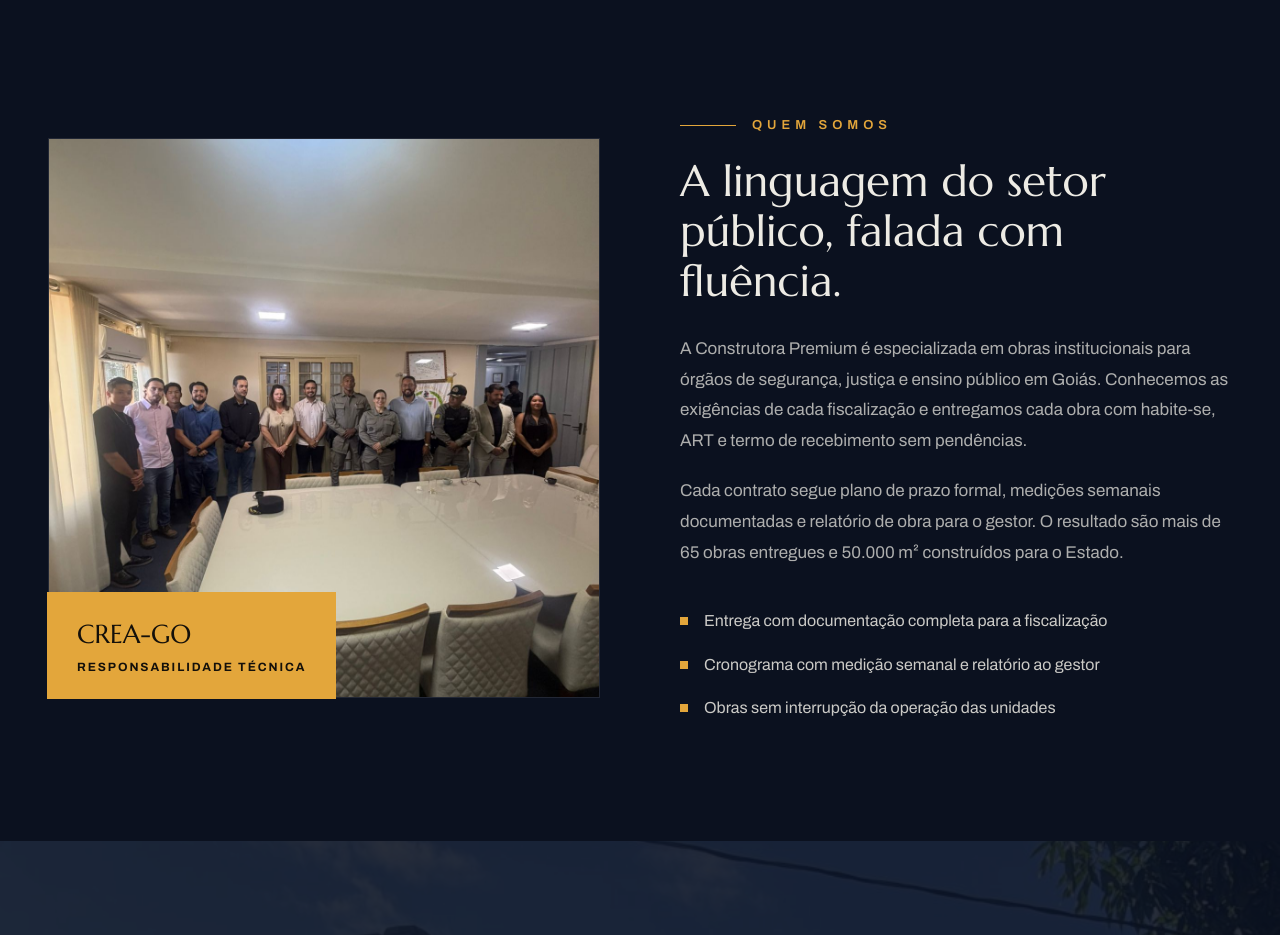
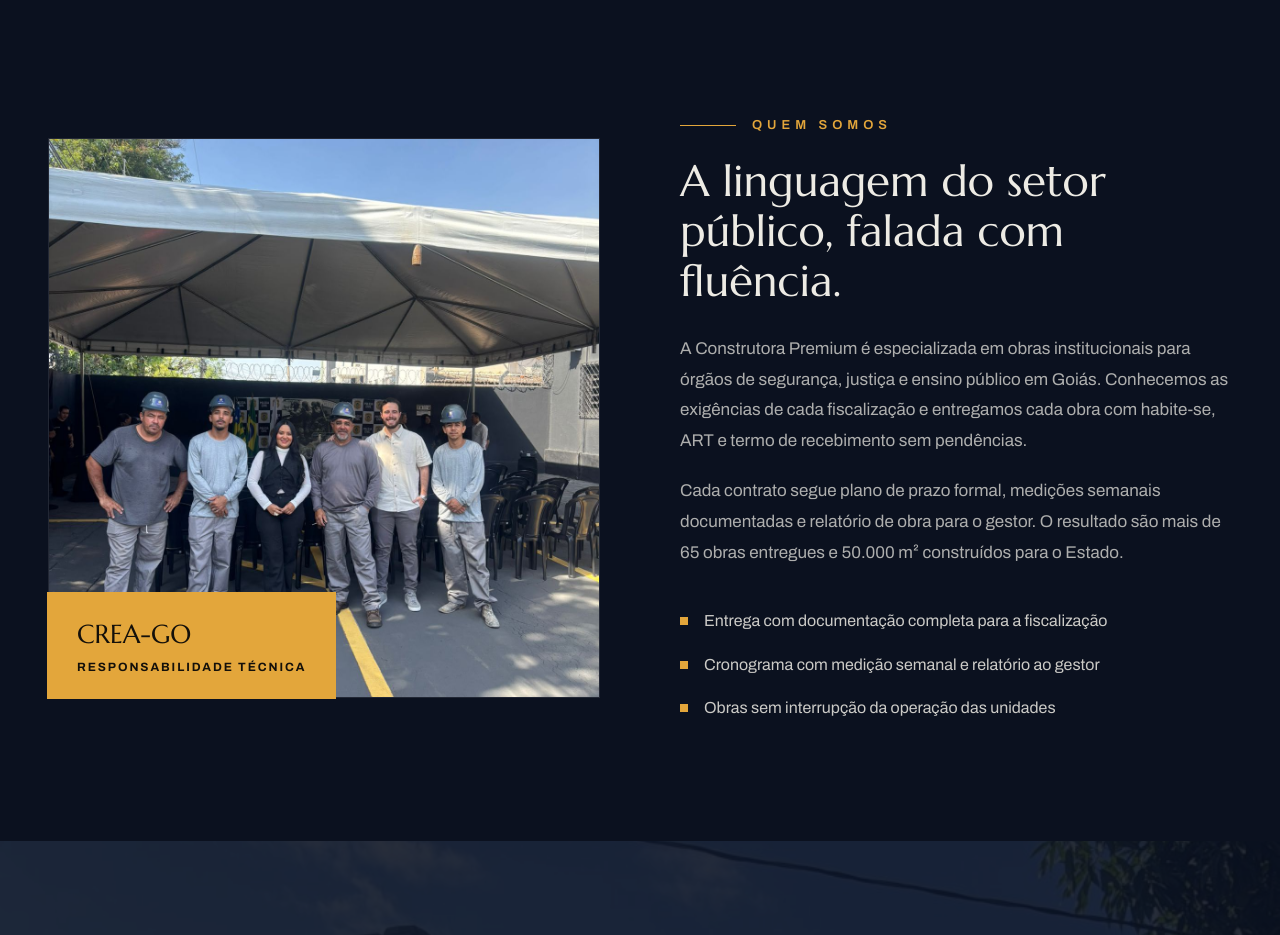
Before and after one commit to PedroLLou/construtora-premium, a plain HTML site: page index.html in a window 1280 px wide. Shown: the part 4140-5075 px from the top of the page. Drawn offline with Linux system fonts and the light colour scheme.

Commit message:
Troca foto da secao Quem Somos pela nova foto da equipe (equipe.jpeg)
Co-Authored-By: Claude Fable 5 <noreply@anthropic.com>

```diff
--- a/index.html
+++ b/index.html
@@ -567,7 +567,7 @@ footer{border-top:1px solid var(--line-gold);padding:80px 48px 40px;background:v
 <section class="sobre" id="sobre">
   <div class="sobre-grid">
     <div class="sobre-photo">
-      <img src="img/equipe-construtora-premium-policia-militar-goias.jpg" alt="Equipe da Construtora Premium em reunião com oficiais da Polícia Militar de Goiás" width="1200" height="1600" loading="lazy" decoding="async">
+      <img src="img/equipe.jpeg" alt="Equipe da Construtora Premium reunida com oficiais da Polícia Militar de Goiás em sala de reunião" width="1200" height="1600" loading="lazy" decoding="async">
       <div class="sobre-selo">
         <b>CREA-GO</b>
         <small>RESPONSABILIDADE TÉCNICA</small>
```
Also changed, not shown: img/equipe.jpeg (added).
